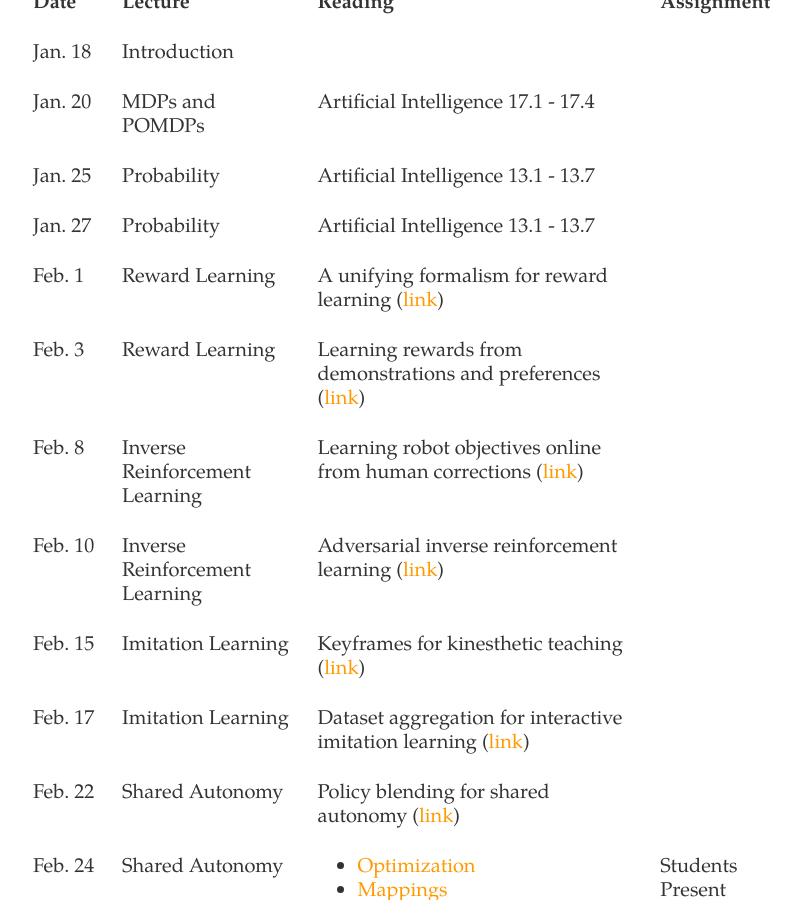
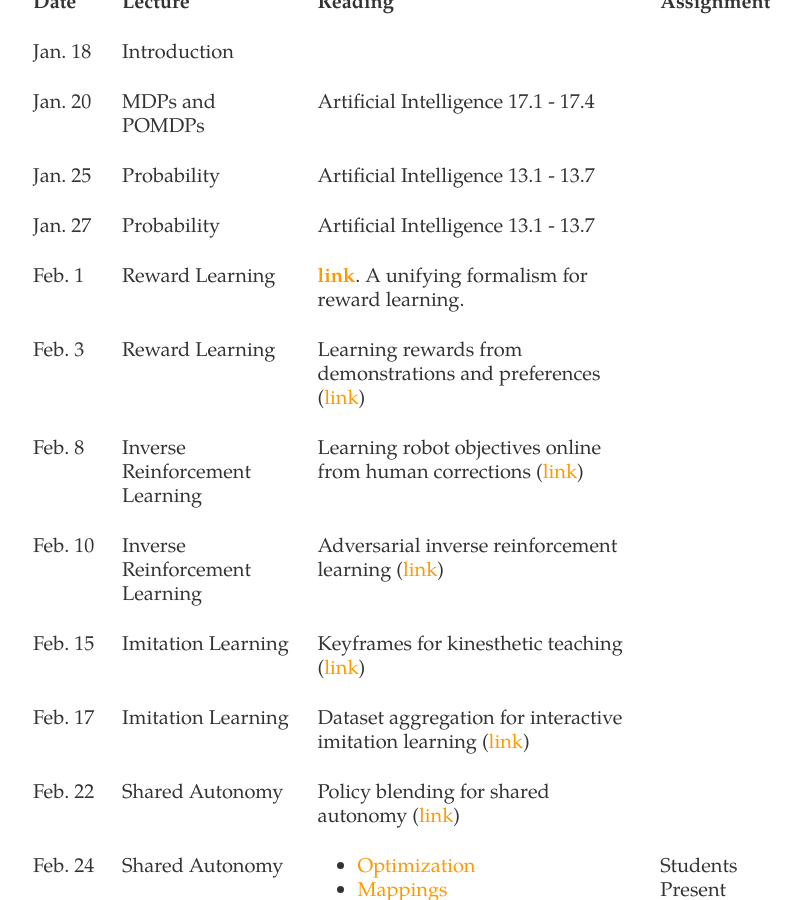
Before and after one commit to dylan-losey/dylan-losey.github.io, a Jekyll site: the page built from me5824-spring22.html, in a window 1280 px wide and 900 px high, scrolled down 2017 px. Shown: the whole window, without its empty margins (221-1023 px from the left). Built offline with Jekyll 4.4.1, drawn with Linux system fonts in a browser that asks for light colours; nearby versions of some CDN libraries.

Commit message:
adding spring course

```diff
--- a/me5824-spring22.html
+++ b/me5824-spring22.html
@@ -163,8 +163,10 @@ tags: me5824-spring2022
     <tr>
       <td>Feb. 1</td>
       <td>Reward Learning</td>
-      <td>A unifying formalism for reward learning
-      (<a class="link" href="{{ site.baseurl }} /pdfs/me5824/jeon_reward2020.pdf">link</a>)</td>
+      <td>
+        <b><a class="link" href="{{ site.baseurl }} /pdfs/me5824/jeon_reward2020.pdf">link</a></b>.
+        A unifying formalism for reward learning.
+      </td>
       <td></td>
     </tr>
     <tr>
```
